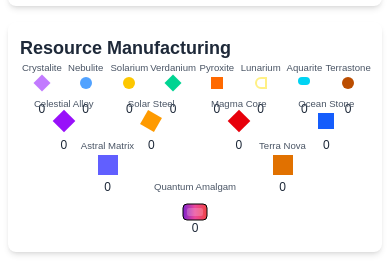
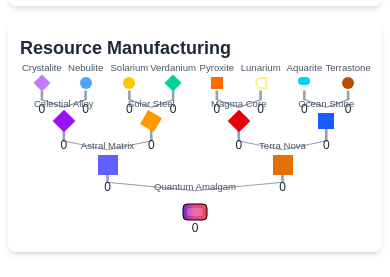
Before and after one commit to TreppLabs/quantum-amalgam, a Next.js app: page / in a window 390 px wide. Shown: the part 564-841 px from the top of the page. Built offline with nearby package versions, Linux system fonts and the light colour scheme.

Commit message:
can now see connectors on mobile

```diff
--- a/src/app/components/GameGrid.tsx
+++ b/src/app/components/GameGrid.tsx
@@ -569,13 +569,53 @@ const GameGrid: React.FC = () => {
             <div className="flex-1 bg-white rounded-lg p-3 shadow-md flex flex-col">
               <div className="text-lg font-semibold mb-2 text-gray-800">Resource Manufacturing</div>
               <div className="relative w-full flex-grow">
-                {/* SVG Connections Layer */}
+                {/* SVG Connections Layer for mobile - increased stroke width */}
                 <svg
                   className="absolute top-0 left-0 w-full h-full pointer-events-none"
-                  viewBox={`0 0 ${400} ${500}`}
+                  viewBox="0 0 400 500"
                   preserveAspectRatio="none"
                 >
-                  {/* ...existing code for connections... */}
+                  {[
+                    [BASIC_RESOURCES[0], BASIC_RESOURCES[1], MATERIALS[0]],
+                    [BASIC_RESOURCES[2], BASIC_RESOURCES[3], MATERIALS[1]],
+                    [BASIC_RESOURCES[4], BASIC_RESOURCES[5], MATERIALS[2]],
+                    [BASIC_RESOURCES[6], BASIC_RESOURCES[7], MATERIALS[3]]
+                  ].map(([input1, input2, output], index) => (
+                    <path
+                      key={`t1-${index}`}
+                      d={createYConnector(
+                        getResourcePosition(input1, 400, 500),
+                        getResourcePosition(input2, 400, 500),
+                        getResourcePosition(output, 400, 500)
+                      )}
+                      className="stroke-gray-400 fill-none"
+                      strokeWidth="3" // increased thickness for mobile connectors
+                    />
+                  ))}
+                  {[
+                    [MATERIALS[0], MATERIALS[1], COMPOUNDS[0]],
+                    [MATERIALS[2], MATERIALS[3], COMPOUNDS[1]]
+                  ].map(([input1, input2, output], index) => (
+                    <path
+                      key={`t2-${index}`}
+                      d={createYConnector(
+                        getResourcePosition(input1, 400, 500),
+                        getResourcePosition(input2, 400, 500),
+                        getResourcePosition(output, 400, 500)
+                      )}
+                      className="stroke-gray-400 fill-none"
+                      strokeWidth="3" // increased thickness for mobile connectors
+                    />
+                  ))}
+                  <path
+                    d={createYConnector(
+                      getResourcePosition(COMPOUNDS[0], 400, 500),
+                      getResourcePosition(COMPOUNDS[1], 400, 500),
+                      getResourcePosition(SUPER_ALLOY, 400, 500)
+                    )}
+                    className="stroke-gray-400 fill-none"
+                    strokeWidth="3" // increased thickness for mobile connectors
+                  />
                 </svg>
 
                 {/* Resource Icons Layer */}
```
